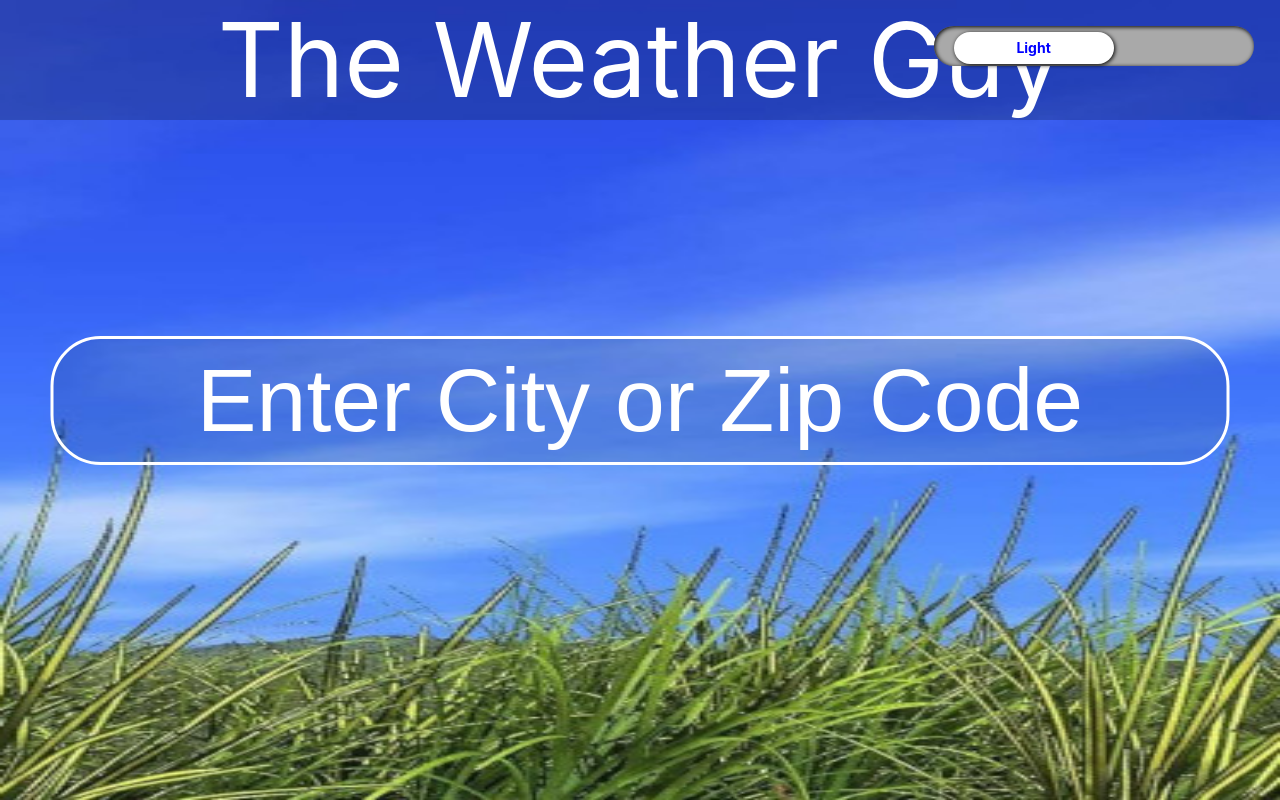
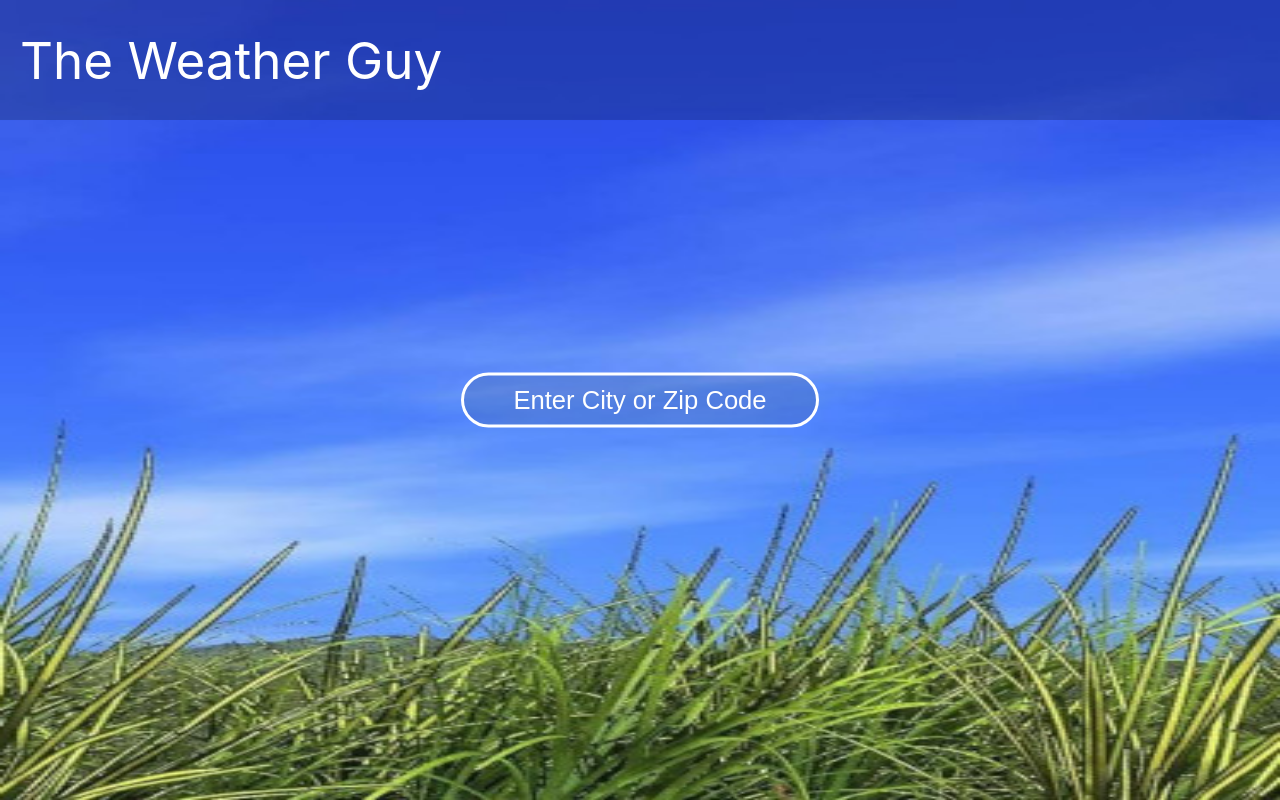
Before and after one commit to rlnB2022/weather, a React (Create React App) app: page / in a window 1280 px wide. Built offline with nearby package versions, Linux system fonts and the light colour scheme.

Commit message:
Removed the dark/light switch. Doesn't appropriate for a weather app. Making it responsive now.

```diff
--- a/src/App.js
+++ b/src/App.js
@@ -19,8 +19,6 @@ function App() {
   const [appTemp, setAppTemp] = useState(0);
   const [cityState, setCityState] = useState('');
   const [headerText, setHeaderText] = useState('header-text');
-  const [darkLightText, setDarkLightText] = useState('switch');
-  const [darkLight, setDarkLight] = useState('Light');
   const [icon, setIcon] = useState('c01d');
   const [weatherDesc, setWeatherDesc] = useState('');
 
@@ -204,24 +202,12 @@ function App() {
     setHeaderText('header-text header-text-small');
   }
 
-  function handleSwitch() {
-    if(darkLight === 'Light') {
-      setDarkLightText('switch switch-active');
-      setDarkLight('Dark');
-    }
-    else {
-      setDarkLightText('switch');
-      setDarkLight('Light');
-    }
-
-  }
-
   return (
     <div className="App">
-      <AppHeader headerText={headerText} darkLightText={darkLightText} switch={handleSwitch} darkLight={darkLight} />
+      <AppHeader headerText={headerText} />
       <SearchBar getWeather={getWeather} cityOrZip={cityOrZipString} onKeyUp={handleOnKeyUp} searchBarClassName={searchBarClassName} searchBarPlaceHolder={name} onFocus={handleOnFocus} onBlur={handleOnBlur} onChange={handleOnChange} maxLength={max} />
-      <CurrentWeather weather_desc={weatherDesc} wind_direction={windDirection} icon={icon} citystate={cityState} show_weather={showWeather} wind_speed={windSpeed} temp={temp} feelsLike={appTemp}/>
-      <Forecast show_forecast={showForecast} dayOneDay={dayOneDay} dayTwoDay={dayTwoDay} dayThreeDay={dayThreeDay} dayFourDay={dayFourDay} dayFiveDay={dayFiveDay} dayOneMonth={dayOneMonth} dayTwoMonth={dayTwoMonth} dayThreeMonth={dayThreeMonth} dayFourMonth={dayFourMonth} dayFiveMonth={dayFiveMonth} dayOneDate={dayOneDate} dayTwoDate={dayTwoDate} dayThreeDate={dayThreeDate} dayFourDate={dayFourDate} dayFiveDate={dayFiveDate} dayOneIcon={dayOneIcon} dayTwoIcon={dayTwoIcon} dayThreeIcon={dayThreeIcon} dayFourIcon={dayFourIcon} dayFiveIcon={dayFiveIcon} dayOneTemp={dayOneTemp} dayTwoTemp={dayTwoTemp} dayThreeTemp={dayThreeTemp} dayFourTemp={dayFourTemp} dayFiveTemp={dayFiveTemp}/>
+      {/* <CurrentWeather weather_desc={weatherDesc} wind_direction={windDirection} icon={icon} citystate={cityState} show_weather={showWeather} wind_speed={windSpeed} temp={temp} feelsLike={appTemp}/>
+      <Forecast show_forecast={showForecast} dayOneDay={dayOneDay} dayTwoDay={dayTwoDay} dayThreeDay={dayThreeDay} dayFourDay={dayFourDay} dayFiveDay={dayFiveDay} dayOneMonth={dayOneMonth} dayTwoMonth={dayTwoMonth} dayThreeMonth={dayThreeMonth} dayFourMonth={dayFourMonth} dayFiveMonth={dayFiveMonth} dayOneDate={dayOneDate} dayTwoDate={dayTwoDate} dayThreeDate={dayThreeDate} dayFourDate={dayFourDate} dayFiveDate={dayFiveDate} dayOneIcon={dayOneIcon} dayTwoIcon={dayTwoIcon} dayThreeIcon={dayThreeIcon} dayFourIcon={dayFourIcon} dayFiveIcon={dayFiveIcon} dayOneTemp={dayOneTemp} dayTwoTemp={dayTwoTemp} dayThreeTemp={dayThreeTemp} dayFourTemp={dayFourTemp} dayFiveTemp={dayFiveTemp}/> */}
     </div>
   );
 }
--- a/src/AppHeader.js
+++ b/src/AppHeader.js
@@ -6,11 +6,6 @@ function AppHeader(props) {
             <div className={props.headerText}>
                 The Weather Guy
             </div>
-            <div className={"dark-light-switch"} onClick={props.switch}>
-                <div className={props.darkLightText}>
-                    {props.darkLight}
-                </div>
-            </div>
         </div>
     )
 }
--- a/src/index.css
+++ b/src/index.css
@@ -51,7 +51,7 @@ code {
 
 .header-text-small {
   font-size: 6vw;
-  top: -5vh;
+  top: -4vh;
 }
 
 .search {
@@ -59,7 +59,7 @@ code {
   top: 50vh;
   left: 50vw;
   transform: translate(-50%, -50%);
-  transition: top .2s ease-in-out;
+  transition: all .2s ease-in-out;
 }
 
 .search-to-top {
@@ -67,7 +67,6 @@ code {
 }
 
 .input-container {
-  height: 10vh;
   width: 25%;
   margin: 0 auto;
   display: flex;
@@ -182,40 +181,33 @@ code {
   font-size: 5.5vw;
 }
 
-.dark-light-switch {
-  position: absolute;
-  top: 2vw;
-  right: 2vw;
-  background-color: darkgray;
-  border-radius: 20px;
-  box-shadow: 1px 1px 4px inset black;
-  height: 5vh;
-  width: 25vw;
-  display: flex;
-  align-items: center;
+@media (min-width: 800px) {
+
+  .app-header {
+    justify-content: flex-start;
+    align-items: none;
+  }
+
+  .search-to-top {
+    top: 8vh;
+    left: 10px;
+    transform: none;
+  }
+
+  .header-text {
+    left: 20px;
+    font-size: 4vw;
+  }
+
+  .header-text-small {
+    font-size: 3vw;
+  }
+
+  .user-input {
+    font-size: 2vw;
+  }
 }
 
-.switch {
-  background-color: white;
-  color: blue;
-  width: 50%;
-  height: 80%;
-  position: relative;
-  left: 6%;
-  top: 5%;
-  border-radius: 20px;
-  display: flex;
-  justify-content: center;
-  align-items: center;
-  font-weight: bold;
-  font-size: 14px;
-  transition: all .2s ease-in-out;
-  box-shadow: 1px 1px 4px black;
+@media (min-width: 1200px) {
+
 }
-
-.switch-active {
-  left: 45%;
-  box-shadow: -1px 1px 4px black;
-  background-color: black;
-  color: white;
-}
```
